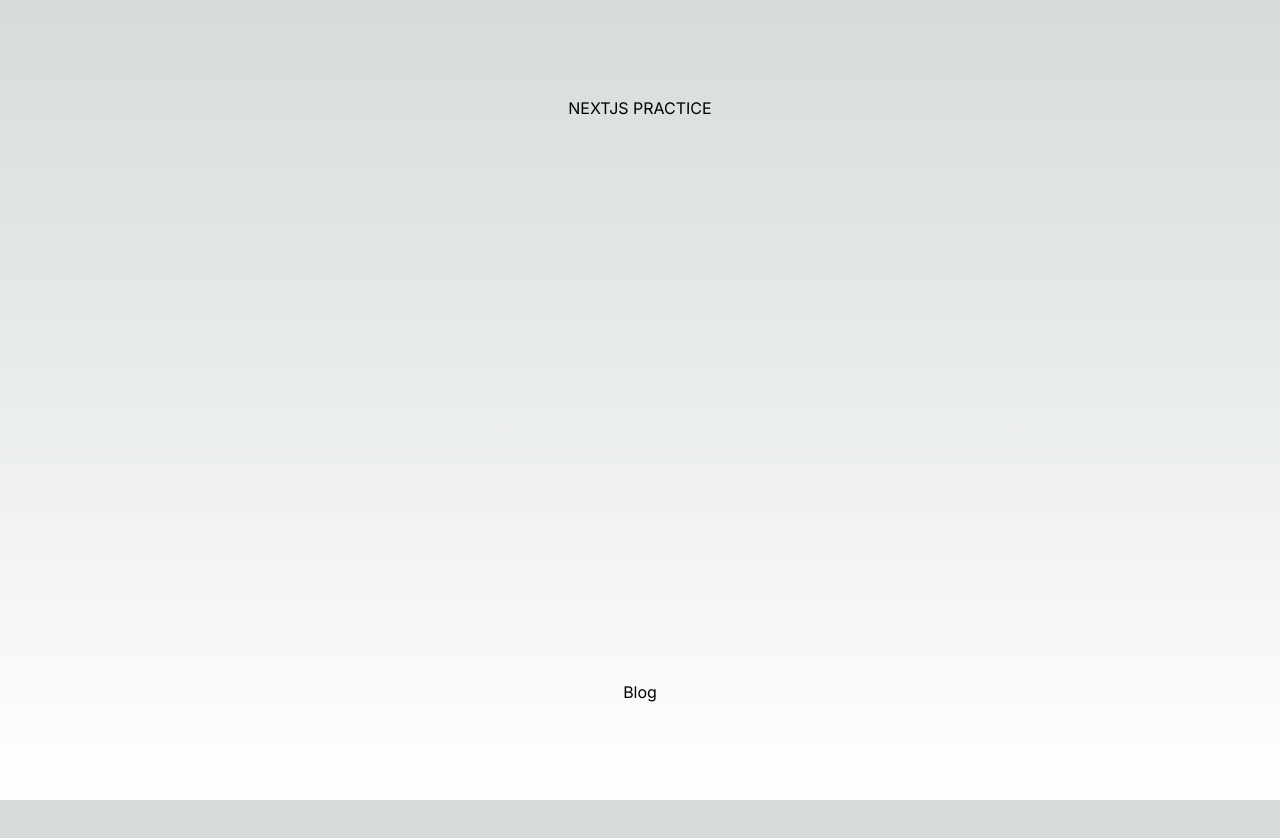
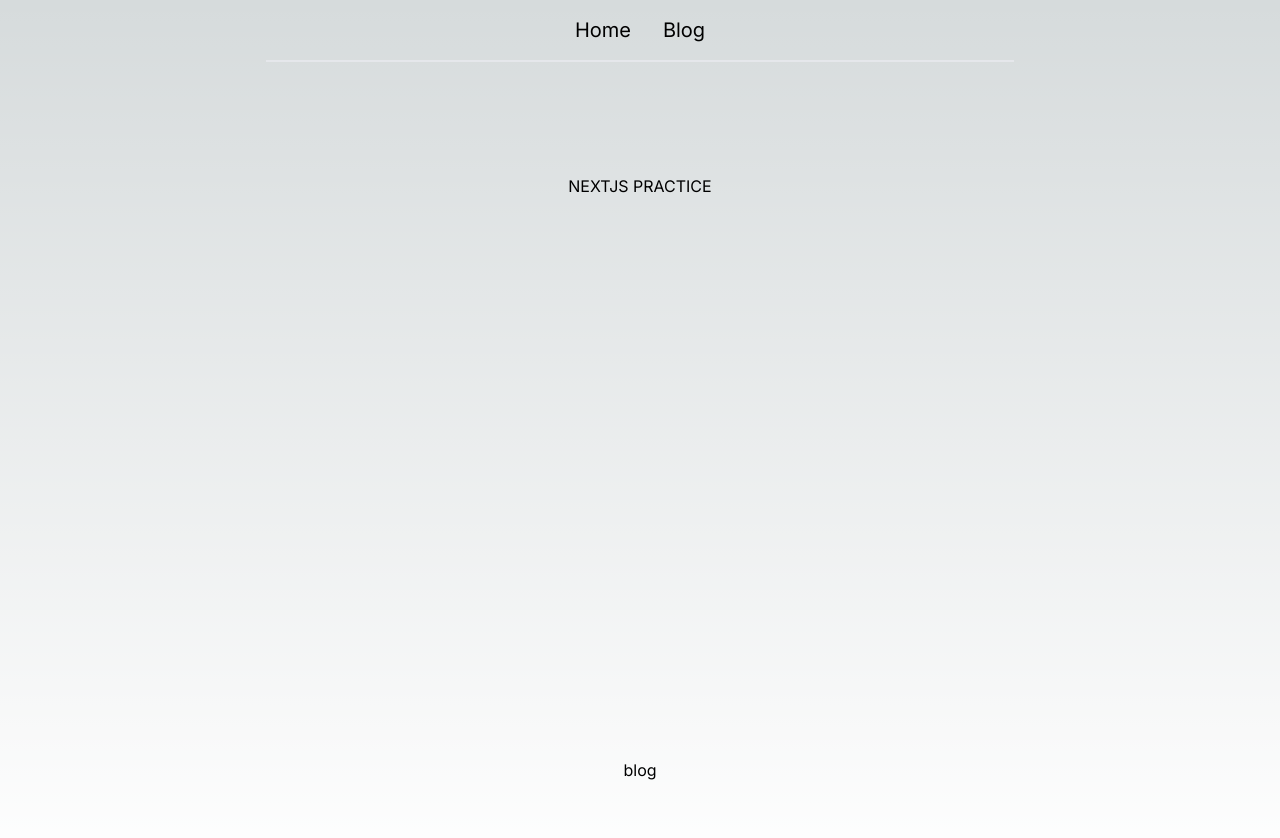
Before and after one commit to erinkahn/NEXTJS_and_WP, a Next.js app: page / in a window 1280 px wide. Shown: the top 838 px of the page. Before the commit the page ends 800 px from the top, so only its background shows below. Built offline with nearby package versions, Linux system fonts and the light colour scheme.

Commit message:
added navbar

```diff
--- a/app/blog/[slug]/page.tsx
+++ b/app/blog/[slug]/page.tsx
@@ -1,17 +1,16 @@
 import { getPostBySlug } from "@/lib/service";
+import Link from "next/link";
 
 // @ts-ignore
 export default async function PostDetails({ params: { slug } }) {
   const post = await getPostBySlug(slug);
-
-  console.log(post);
 
   return (
     <section className="container mx-auto py-12">
       <div
         className="post-header relative flex flex-col items-center justify-center w-full min-h-[200px] rounded-md"
         style={{
-          backgroundImage: `url(${post.featuredImage.node.sourceUrl})`,
+          backgroundImage: `url(${post.featuredImage?.node.sourceUrl})`,
           backgroundSize: "cover",
           backgroundPosition: "center",
         }}
@@ -29,6 +28,8 @@
         className="post-content w-full md:w-3/5 mx-auto mt-20 py-6 text-lg"
         dangerouslySetInnerHTML={{ __html: `${post.content}` }}
       ></div>
+
+      <Link href="/blog">Back to Posts</Link>
     </section>
   );
 }
--- a/app/layout.tsx
+++ b/app/layout.tsx
@@ -1,6 +1,7 @@
 import type { Metadata } from "next";
 import { Inter } from "next/font/google";
 import "./globals.css";
+import { Nav } from "@/components/Nav";
 
 const inter = Inter({ subsets: ["latin"] });
 
@@ -16,7 +17,10 @@
 }>) {
   return (
     <html lang="en">
-      <body className={inter.className}>{children}</body>
+      <body className={inter.className}>
+        <Nav />
+        <main className="relative overflow-x-hidden">{children}</main>
+      </body>
     </html>
   );
 }
--- a/app/page.tsx
+++ b/app/page.tsx
@@ -1,10 +1,13 @@
 import Link from "next/link";
+import { Nav } from "@/components/Nav";
 
 export default function Home() {
   return (
-    <main className="flex min-h-screen flex-col items-center justify-between p-24">
-      NEXTJS PRACTICE
-      <Link href="/blog">Blog</Link>
-    </main>
+    <>
+      <main className="flex min-h-screen flex-col items-center justify-between p-24">
+        NEXTJS PRACTICE
+        <Link href="/blog">blog</Link>
+      </main>
+    </>
   );
 }
--- /dev/null
+++ b/components/Nav.tsx
@@ -0,0 +1,18 @@
+import Link from "next/link";
+
+export const Nav = () => {
+  return (
+    <header className="container mx-auto py-4 px-4">
+      <div className="navbar w-full md:w-3/5 mx-auto border-b-2">
+        <nav className="flex items-center justify-center pb-4 text-base md:text-xl">
+          <Link href="/" className="px-4">
+            Home
+          </Link>
+          <Link href="/blog" className="px-4">
+            Blog
+          </Link>
+        </nav>
+      </div>
+    </header>
+  );
+};
```
